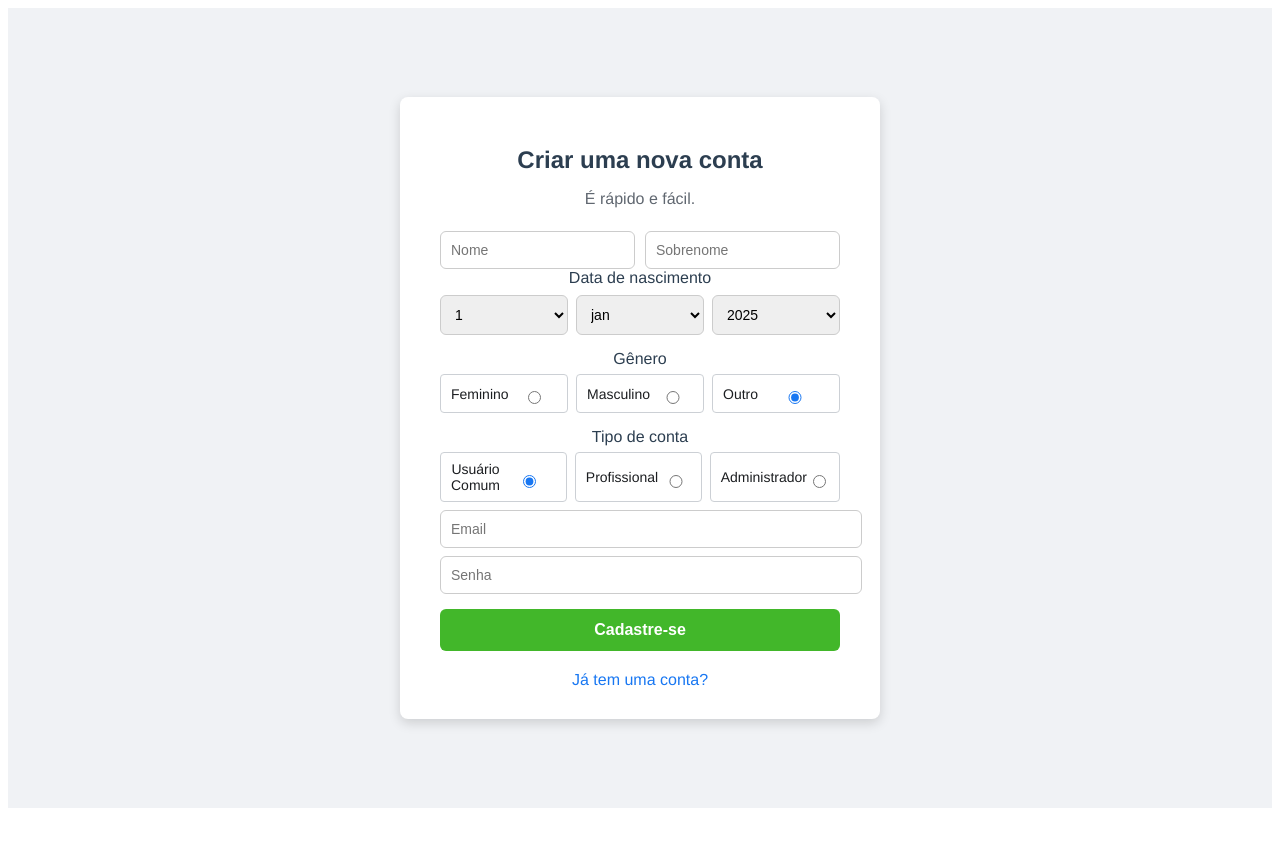
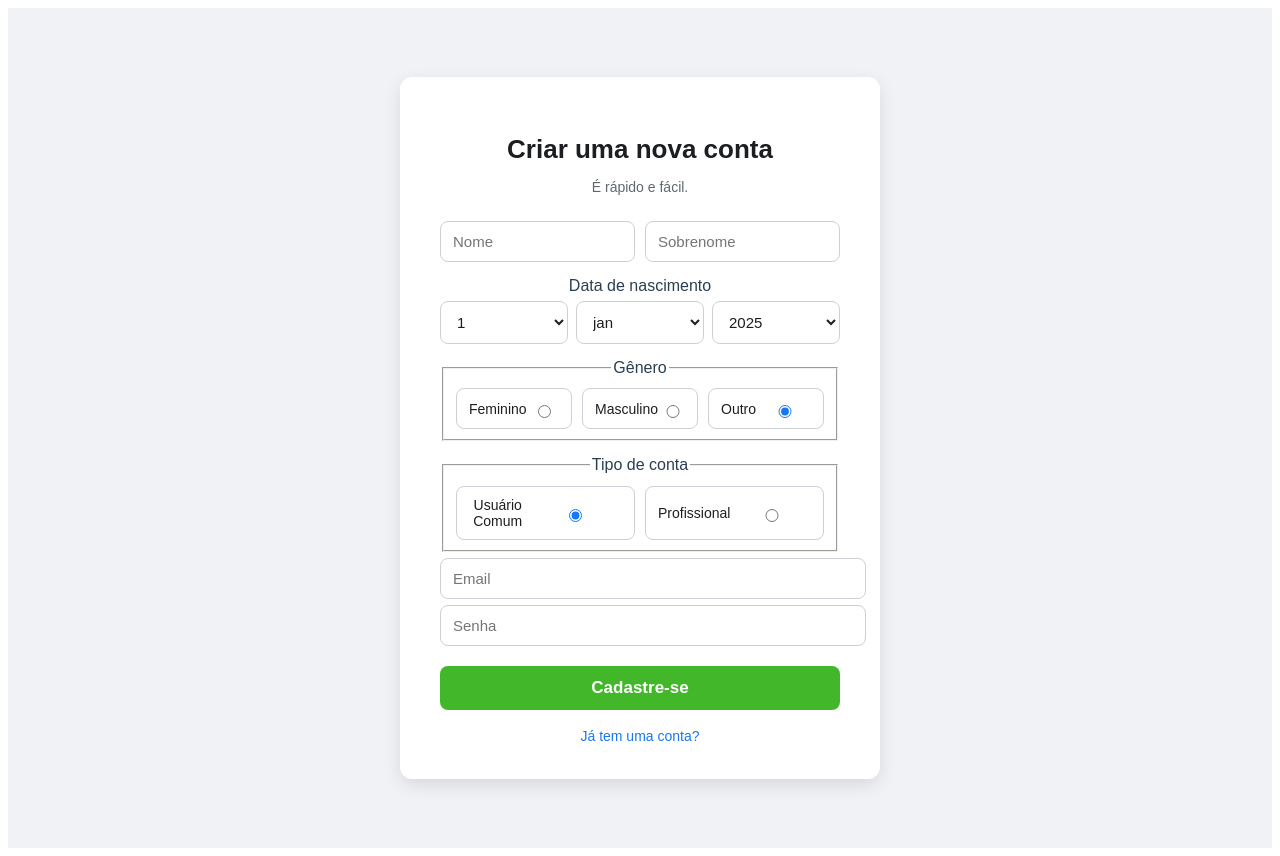
Before and after one commit to Danielsalesds/acesseWay-FrontEnd-Vue, a Vue app: page /Signup in a window 1280 px wide. Before the commit the page ends 816 px from the top, so only its background shows below. Built offline with nearby package versions, Linux system fonts and the light colour scheme.

Commit message:
feature: ajuste no layout do form de cadastro

```diff
--- a/src/views/SignupView.vue
+++ b/src/views/SignupView.vue
@@ -1,73 +1,77 @@
 <template>
-  <div class="signup-container">
-    <div class="signup-box">
-      <h2>Criar uma nova conta</h2>
+  <div class="signup-container" role="main">
+    <div class="signup-box" aria-labelledby="signup-title">
+      <h2 id="signup-title">Criar uma nova conta</h2>
       <p>É rápido e fácil.</p>
 
-      <form @submit.prevent="handleSubmit">
+      <form @submit.prevent="handleSubmit" aria-label="Formulário de criação de conta">
         <!-- Nome e Sobrenome -->
         <div class="name-fields">
-          <input type="text" placeholder="Nome" v-model="form.firstName" required />
-          <input type="text" placeholder="Sobrenome" v-model="form.lastName" required />
+          <label for="firstName" class="sr-only">Nome</label>
+          <input id="firstName" type="text" placeholder="Nome" v-model="form.firstName" required aria-required="true" />
+
+          <label for="lastName" class="sr-only">Sobrenome</label>
+          <input id="lastName" type="text" placeholder="Sobrenome" v-model="form.lastName" required aria-required="true" />
         </div>
 
         <!-- Data de nascimento -->
         <div class="birthdate">
-          <label>Data de nascimento</label>
+          <label for="birth-day">Data de nascimento</label>
           <div class="birth-selects">
-            <select v-model="form.birthDate.day">
+            <select id="birth-day" v-model="form.birthDate.day" aria-label="Dia de nascimento">
               <option v-for="d in 31" :key="d">{{ d }}</option>
             </select>
-            <select v-model="form.birthDate.month">
+
+            <select id="birth-month" v-model="form.birthDate.month" aria-label="Mês de nascimento">
               <option v-for="(m, i) in calend.meses" :key="i" :value="i + 1">{{ m }}</option>
             </select>
-            <select v-model="form.birthDate.year">
+
+            <select id="birth-year" v-model="form.birthDate.year" aria-label="Ano de nascimento">
               <option v-for="a in calend.anos" :key="a">{{ a }}</option>
             </select>
           </div>
         </div>
 
         <!-- Gênero -->
-        <div class="gender">
-          <label>Gênero</label>
+        <fieldset class="gender">
+          <legend>Gênero</legend>
           <div class="options-box">
-            <label class="radio-box">
+            <label class="radio-box" for="gender-female">
               Feminino
-              <input type="radio" value="FEMALE" v-model="form.gender" />
+              <input id="gender-female" type="radio" value="FEMALE" v-model="form.gender" />
             </label>
-            <label class="radio-box">
+            <label class="radio-box" for="gender-male">
               Masculino
-              <input type="radio" value="MALE" v-model="form.gender" />
+              <input id="gender-male" type="radio" value="MALE" v-model="form.gender" />
             </label>
-            <label class="radio-box">
+            <label class="radio-box" for="gender-other">
               Outro
-              <input type="radio" value="OTHER" v-model="form.gender" />
+              <input id="gender-other" type="radio" value="OTHER" v-model="form.gender" />
             </label>
           </div>
-        </div>
+        </fieldset>
 
         <!-- Tipo de conta -->
-        <div class="account-type">
-          <label>Tipo de conta</label>
+        <fieldset class="account-type">
+          <legend>Tipo de conta</legend>
           <div class="options-box">
-            <label class="radio-box">
+            <label class="radio-box" for="role-normal">
               Usuário Comum
-              <input type="radio" value="NORMAL" v-model="form.role" />
+              <input id="role-normal" type="radio" value="NORMAL" v-model="form.role" />
             </label>
-            <label class="radio-box">
+            <label class="radio-box" for="role-pro">
               Profissional
-              <input type="radio" value="PROFESSIONAL" v-model="form.role" />
-            </label>
-            <label class="radio-box">
-              Administrador
-              <input type="radio" value="ADMIN" v-model="form.role" />
+              <input id="role-pro" type="radio" value="PROFESSIONAL" v-model="form.role" />
             </label>
           </div>
-        </div>
+        </fieldset>
 
         <!-- Contato e senha -->
-        <input type="email" placeholder="Email" v-model="form.email" required />
-        <input type="password" placeholder="Senha" v-model="form.password" required />
+        <label for="email" class="sr-only">Email</label>
+        <input id="email" type="email" placeholder="Email" v-model="form.email" required aria-required="true" />
+
+        <label for="password" class="sr-only">Senha</label>
+        <input id="password" type="password" placeholder="Senha" v-model="form.password" required aria-required="true" />
 
         <button type="submit" class="signup-btn">Cadastre-se</button>
       </form>
@@ -133,50 +137,71 @@ async function handleSubmit() {
 
 
 <style scoped>
+/* Texto oculto apenas para leitores de tela */
+.sr-only {
+  position: absolute;
+  left: -9999px;
+  width: 1px;
+  height: 1px;
+  overflow: hidden;
+}
+
 .signup-container {
   display: flex;
   justify-content: center;
   align-items: center;
   background-color: #f0f2f5;
   min-height: 100vh;
+  padding: 20px;
 }
 
 .signup-box {
-  background: #fff;
-  padding: 30px 40px;
-  border-radius: 8px;
-  box-shadow: 0 4px 12px rgba(0,0,0,0.15);
+  background-color: #fff;
+  padding: 35px 40px;
+  border-radius: 12px;
+  box-shadow: 0 6px 18px rgba(0, 0, 0, 0.1);
   width: 400px;
+  max-width: 100%;
+  font-family: Arial, sans-serif;
 }
 
 .signup-box h2 {
   text-align: center;
-  font-size: 24px;
-  margin-bottom: 5px;
+  font-size: 26px;
+  font-weight: 700;
+  color: #1c1e21;
+  margin-bottom: 4px;
 }
 
 .signup-box p {
   text-align: center;
   color: #606770;
-  margin-bottom: 15px;
+  margin-bottom: 20px;
+  font-size: 14px;
 }
 
 .name-fields {
   display: flex;
   gap: 10px;
-}
-
-.name-fields input {
-  flex: 1;
+  margin-bottom: 15px;
 }
 
 input, select {
   width: 100%;
-  padding: 10px;
-  margin-top: 8px;
-  border: 1px solid #ccc;
-  border-radius: 6px;
-  font-size: 14px;
+  padding: 11px 12px;
+  margin-top: 6px;
+  border: 1px solid #ccd0d5;
+  border-radius: 8px;
+  font-size: 15px;
+  outline: none;
+  transition: all 0.2s ease;
+  color: #1c1e21;
+  background-color: #fff;
+}
+
+input:focus, select:focus {
+  border-color: #1877f2;
+  box-shadow: 0 0 0 2px rgba(24, 119, 242, 0.2);
 }
 
 .birth-selects {
@@ -184,31 +209,30 @@ input, select {
   gap: 8px;
 }
 
-/* Seções */
 .gender, .account-type {
   margin-top: 15px;
 }
 
-/* Caixas de opções estilo Facebook */
 .options-box {
   display: flex;
   justify-content: space-between;
+  gap: 10px;
   margin-top: 6px;
-  gap: 8px;
 }
 
 .radio-box {
   flex: 1;
   border: 1px solid #ccd0d5;
-  border-radius: 4px;
-  background-color: #fff;
-  padding: 8px 10px;
+  border-radius: 8px;
+  background-color: #f5f6f700;
+  padding: 10px 12px;
   font-size: 14px;
   color: #1c1e21;
   display: flex;
   justify-content: space-between;
   align-items: center;
   cursor: pointer;
+  transition: background-color 0.2s, border-color 0.2s;
 }
 
 .radio-box input {
@@ -217,25 +241,12 @@ input, select {
 }
 
 .radio-box:hover {
-  background-color: #f5f6f7;
+  background-color: #e4e6eb;
 }
 
-.extra-fields {
-  margin-top: 15px;
-}
-
-.upload-label {
-  display: flex;
-  flex-direction: column;
-  align-items: flex-start;
-  margin-top: 8px;
-  font-size: 14px;
-  color: #1877f2;
-  cursor: pointer;
-}
-
-.upload-label input {
-  margin-top: 4px;
+.radio-box:focus-within {
+  outline: 2px solid #1877f2;
+  outline-offset: 2px;
 }
 
 .signup-btn {
@@ -244,22 +255,33 @@ input, select {
   color: white;
   padding: 12px;
   border: none;
-  border-radius: 6px;
-  font-size: 16px;
-  font-weight: bold;
-  margin-top: 15px;
+  border-radius: 8px;
+  font-size: 17px;
+  font-weight: 700;
+  margin-top: 20px;
   cursor: pointer;
+  transition: background-color 0.2s, transform 0.1s;
 }
 
 .signup-btn:hover {
   background-color: #36a420;
 }
 
+.signup-btn:focus {
+  outline: 3px solid #1c1e21;
+  outline-offset: 2px;
+}
+
+.signup-btn:active {
+  transform: scale(0.98);
+}
+
 .login-link {
   display: block;
   text-align: center;
-  margin-top: 20px;
+  margin-top: 18px;
   color: #1877f2;
+  font-size: 14px;
   text-decoration: none;
 }
 
```
